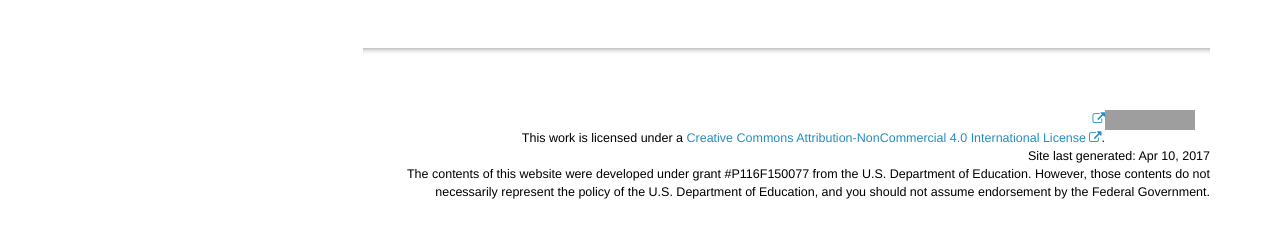
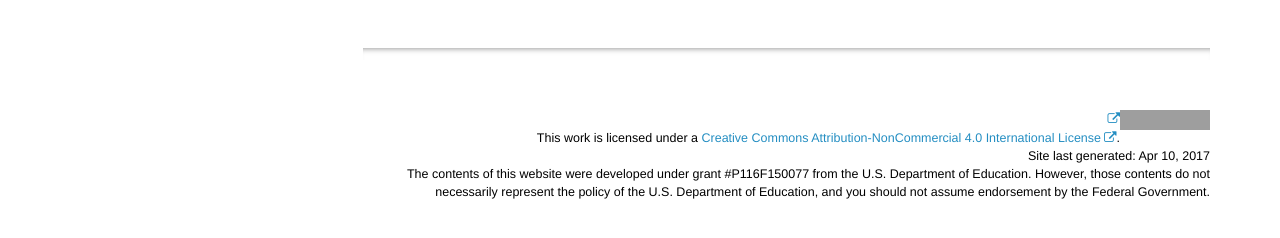
Before and after one commit to dfranklin02/SRL, a Jekyll site: the page built from docs/pages/strategies/understanding.md, in a window 1280 px wide and 1174 px high. Shown: the part 923-1161 px from the top of the window. Built offline with Jekyll 4.4.1, drawn with Linux system fonts in a browser that asks for light colours; nearby versions of some CDN libraries; comment, search, counter and statistics services are not loaded; grey boxes are pictures that could not be loaded.

Commit message:
Update understanding.md

```diff
--- a/docs/pages/strategies/understanding.md
+++ b/docs/pages/strategies/understanding.md
@@ -41,11 +41,11 @@ Ben recently took his midterm exam in his science class; he thought the exam was
 <style>
 img {
     float: right;
-       margin: 0px 15px 0px 0px
+       margin: 0px 0px 0px 0px
 }
 </style>
 
-<p><img img src='images/mindsetsee2.png' alt='mindset_profile' width="100" hieght="50"/>
+<p><img img src='images/mindsetsee2.png' alt='mindset_profile'/>
 <br>
 <br>
 <br>
```
